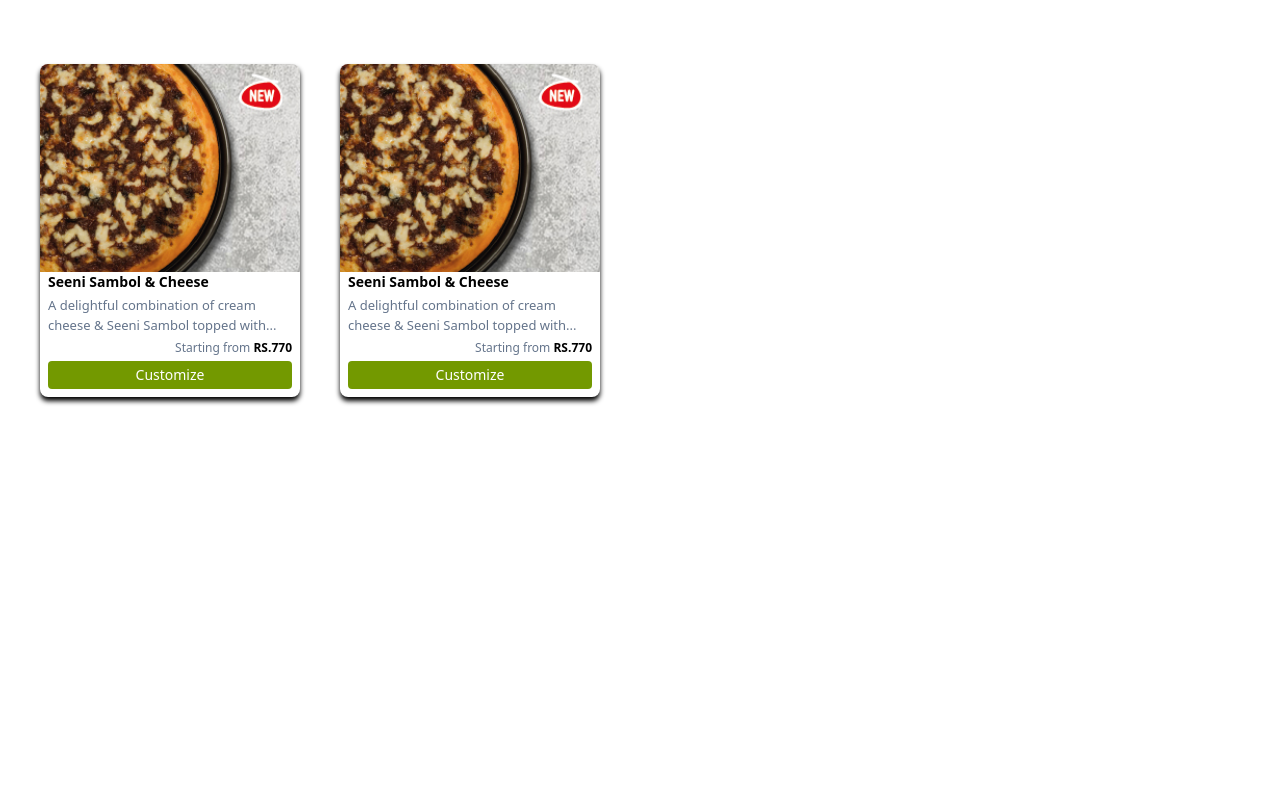
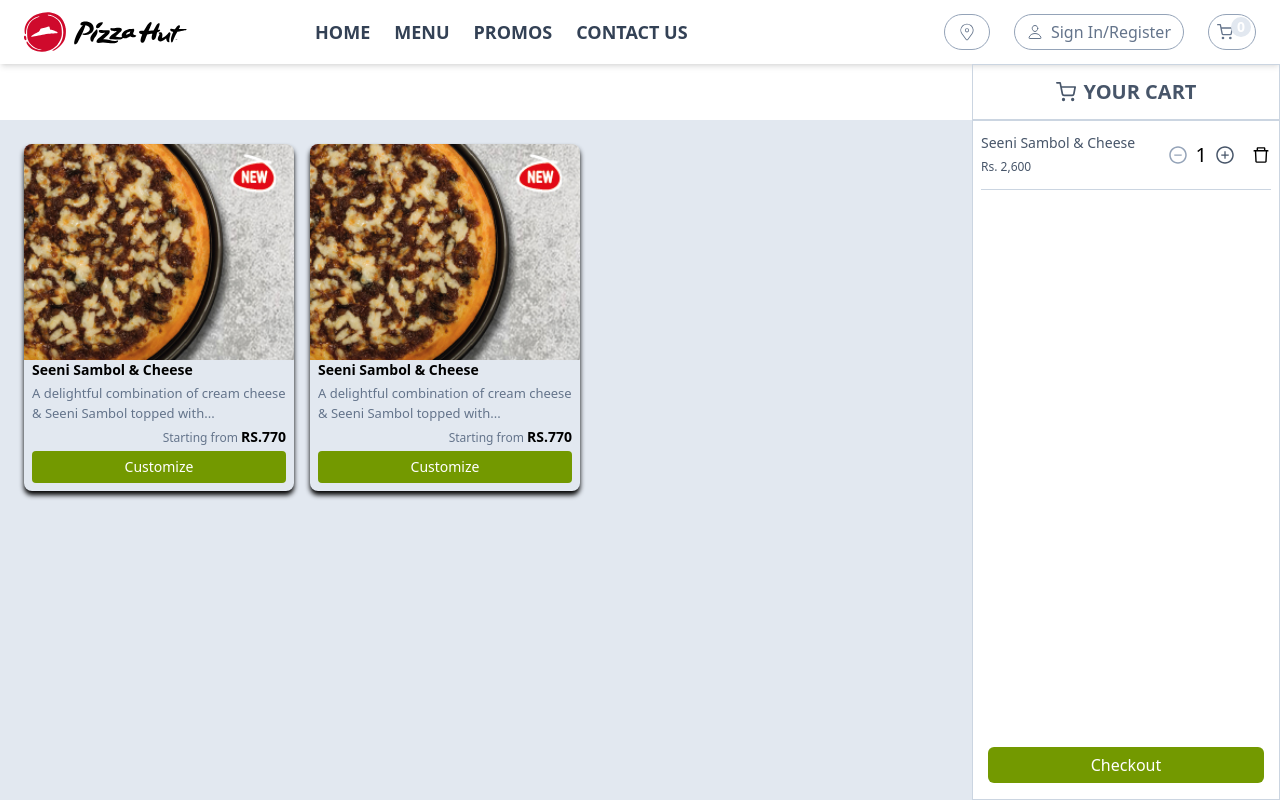
Before and after one commit to Studawatta/PizzaHut-clone, a React (Vite) app: page /menu in a window 1280 px wide. Built offline with nearby package versions, Linux system fonts and the light colour scheme.

Commit message:
shopping cart completed

```diff
--- /dev/null
+++ b/src/components/Cart.jsx
@@ -0,0 +1,41 @@
+import React from 'react';
+import { FiShoppingCart } from 'react-icons/fi';
+import {
+  AiOutlinePlusCircle,
+  AiOutlineMinusCircle,
+  AiOutlineDelete,
+} from 'react-icons/ai';
+
+const Cart = () => {
+  return (
+    <div>
+      <div className="border h-14 flex text-xl text-slate-600 gap-2 items-center justify-center border-slate-300">
+        <FiShoppingCart />
+        <h1 className=" font-bold ">YOUR CART</h1>
+      </div>
+      <div className=" relative px-2 border border-slate-300 h-[calc(100vh-120px)]">
+        <div>
+          <div className="flex justify-between border-b border-slate-300 py-3">
+            <div>
+              <h1 className="text-sm text-slate-600">Seeni Sambol & Cheese</h1>
+              <span className="text-[12px] text-slate-600">Rs. 2,600</span>
+            </div>
+            <div className="flex items-center gap-4">
+              <div className="flex items-center  gap-2 text-[20px]">
+                <AiOutlineMinusCircle className="text-slate-400 cursor-pointer" />
+                <span>1</span>
+                <AiOutlinePlusCircle className="text-slate-600 cursor-pointer" />
+              </div>
+              <AiOutlineDelete className=" text-xl cursor-pointer hover:text-red-500" />
+            </div>
+          </div>
+        </div>
+        <button className=" absolute bottom-0 mb-4 left-0 right-0 m-auto bg-primaryButton hover:bg-primaryButtonHover text-white w-[90%] py-[6px] rounded-md">
+          Checkout
+        </button>
+      </div>
+    </div>
+  );
+};
+
+export default Cart;
--- a/src/pages/Menu/index.jsx
+++ b/src/pages/Menu/index.jsx
@@ -1,8 +1,10 @@
 import React from 'react';
 import pizza01 from '../../assets/pizza01.jpg';
+import Navbar from '../../components/Navbar';
+import Cart from '../../components/Cart';
 const MenuCard = () => {
   return (
-    <div className=" w-[260px] shadow-[0_4px_5px_black] rounded-lg">
+    <div className=" w-[270px] h-fit shadow-[0_4px_5px_black] rounded-lg cursor-pointer">
       <img src={pizza01} alt="" className=" w-full rounded-[8px_8px_0_0]" />
       <div className=" px-2 flex flex-col gap-1">
         <h1 className=" font-semibold text-sm ">Seeni Sambol & Cheese</h1>
@@ -11,9 +13,9 @@
         </p>
         <h1 className=" text-slate-500 text-[12px]  text-right">
           Starting from{' '}
-          <span className=" text-black font-semibold">RS.770</span>
+          <span className=" text-black font-semibold text-sm">RS.770</span>
         </h1>
-        <button className=" w-full rounded-[4px] text-sm py-1 bg-primaryButton text-white hover:bg-primaryButtonHover mb-2">
+        <button className=" w-full rounded-[4px] text-sm py-[6px] bg-primaryButton text-white hover:bg-primaryButtonHover mb-2">
           Customize
         </button>
       </div>
@@ -23,9 +25,17 @@
 
 const Menu = () => {
   return (
-    <div className="flex gap-10 mt-16 ml-10">
-      <MenuCard />
-      <MenuCard />
+    <div>
+      <Navbar />
+      <div className="flex">
+        <div className="flex mt-14 flex-[3] gap-4 p-6 bg-slate-200 ">
+          <MenuCard />
+          <MenuCard />
+        </div>
+        <div className="flex-[1]">
+          <Cart />
+        </div>
+      </div>
     </div>
   );
 };
```
